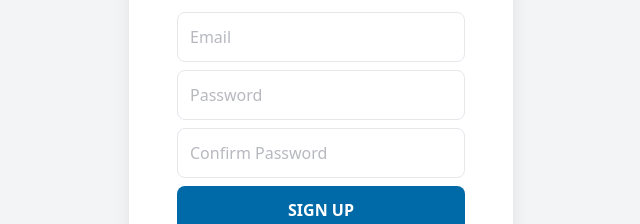
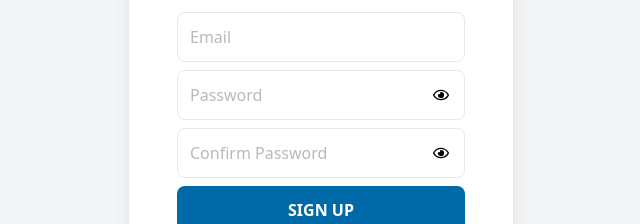
Before and after one commit to MuhammedAhmed09/shopping-app, a React (Vite) app: page /signup in a window 1280 px wide. Shown: the part 313-537 px from the top of the page, without its empty margins (319-959 px from the left). Built offline with nearby package versions, Linux system fonts and the light colour scheme; no server answers.

Commit message:
update password button with show password button

```diff
--- a/src/authentication/SignIn.jsx
+++ b/src/authentication/SignIn.jsx
@@ -3,11 +3,13 @@ import { Link, useNavigate } from "react-router-dom"
 import { auth } from "../firebase";
 import { useContext, useState } from "react";
 import { ToastContext } from "../context/TaosterContext";
+import { FaRegEye, FaRegEyeSlash } from "react-icons/fa";
 
 
 const SignIn = () => {
     const [email, setEmail] = useState("");
     const [password, setPassword] = useState("");
+    const [isHiddenPassword, setIsHiddenPassword] = useState(true);
     const navigate = useNavigate();
     const { signInToast } = useContext(ToastContext)
 
@@ -22,6 +24,10 @@ const SignIn = () => {
         alert(error.message);
       }
     };
+
+    const handlePasswordType = () => {
+      setIsHiddenPassword(prev => !prev)
+    }
 
   return (
     <div className='bg-gray-100 w-full h-[100vh] items-center flex justify-center '>
@@ -41,14 +47,22 @@ const SignIn = () => {
             className='border placeholder:text-primary/30 border-gray-200 rounded-lg p-3 focus:outline-2 outline-sky-700 transition duration-300'
             required
           />
+          <div className="flex items-center relative">
             <input
-            type="password"
+              type={isHiddenPassword ? 'password' : 'text'}
               placeholder='Password'
               value={password}
               onChange={(e)=> {setPassword(e.target.value)}}
-            className='border placeholder:text-primary/30 border-gray-200 rounded-lg p-3 focus:outline-2 outline-sky-700 transition duration-300'
+              className='border w-full placeholder:text-primary/30 border-gray-200 rounded-lg p-3 focus:outline-2 outline-sky-700 transition duration-300'
               required
             />
+            <p
+              className="absolute right-4 cursor-pointer"
+              onClick={handlePasswordType}
+            >
+              {!isHiddenPassword ? <FaRegEyeSlash /> : <FaRegEye />}
+            </p>
+          </div>
           <Link to='/forgotpassword' className="text-end text-sm text-primary/90 hover:scale-105 duration-300">Forgot Password?</Link>
           <button
             type="submit"
--- a/src/authentication/SignUp.jsx
+++ b/src/authentication/SignUp.jsx
@@ -3,12 +3,15 @@ import { auth } from '../firebase';
 import { useContext, useState } from "react";
 import { Link, useNavigate } from "react-router-dom"
 import { ToastContext } from "../context/TaosterContext";
+import { FaRegEye, FaRegEyeSlash } from "react-icons/fa";
 
 
 const SignUp = () => {
   const [email, setEmail] = useState("");
   const [password, setPassword] = useState("");
+  const [isHiddenPassword, setIsHiddenPassword] = useState(true);
   const [confirmPassword, setConfirmPassword] = useState("");
+  const [isHiddenConfirmPassword, setIsHiddenConfirmPassword] = useState(true);
   const navigate = useNavigate();
   const { signUpToast } = useContext(ToastContext);
 
@@ -29,6 +32,14 @@ const SignUp = () => {
     }
   };
 
+  const handlePasswordType = () => {
+    setIsHiddenPassword(prev => !prev)
+  }
+
+  const handleConfirmPasswordType = () => {
+    setIsHiddenConfirmPassword(prev => !prev)
+  }
+
   return (
     <div className='bg-gray-100 w-full h-[100vh] items-center flex justify-center '>
       <div className='bg-white p-12 flex flex-col rounded-2xl shadow-xl min-w-sm'>
@@ -46,22 +57,38 @@ const SignUp = () => {
             className='border placeholder:text-primary/30 border-gray-200 rounded-lg p-3 focus:outline-2 outline-sky-700 transition duration-300'
             required
           />
+          <div className="flex items-center relative">
             <input
-            type="password"
+              type={isHiddenPassword ? 'password' : 'text'}
               placeholder='Password'
               value={password}
               onChange={(e)=> {setPassword(e.target.value)}}
-            className='border placeholder:text-primary/30 border-gray-200 rounded-lg p-3 focus:outline-2 outline-sky-700 transition duration-300'
+              className='border w-full placeholder:text-primary/30 border-gray-200 rounded-lg p-3 focus:outline-2 outline-sky-700 transition duration-300'
               required
             />
+            <p
+              className="absolute right-4 cursor-pointer"
+              onClick={handlePasswordType}
+            >
+              {!isHiddenPassword ? <FaRegEyeSlash /> : <FaRegEye />}
+            </p>
+          </div>
+          <div className="flex items-center relative">
             <input
-            type="password"
+              type={isHiddenConfirmPassword ? 'password' : 'text'}
               placeholder='Confirm Password'
               value={confirmPassword}
               onChange={(e)=> {setConfirmPassword(e.target.value)}}
-            className='border placeholder:text-primary/30 border-gray-200 rounded-lg p-3 focus:outline-2 outline-sky-700 transition duration-300'
+              className='border w-full placeholder:text-primary/30 border-gray-200 rounded-lg p-3 focus:outline-2 outline-sky-700 transition duration-300'
               required
             />
+            <p
+              className="absolute right-4 cursor-pointer"
+              onClick={handleConfirmPasswordType}
+            >
+              {!isHiddenConfirmPassword ? <FaRegEyeSlash /> : <FaRegEye />}
+            </p>
+          </div>
           <button
             type="submit"
             className='rounded-lg p-3 text-white font-semibold bg-sky-700 hover:bg-sky-800 transition duration-300 cursor-pointer'
```
Lines whose indentation alone changed are shown as unchanged.
